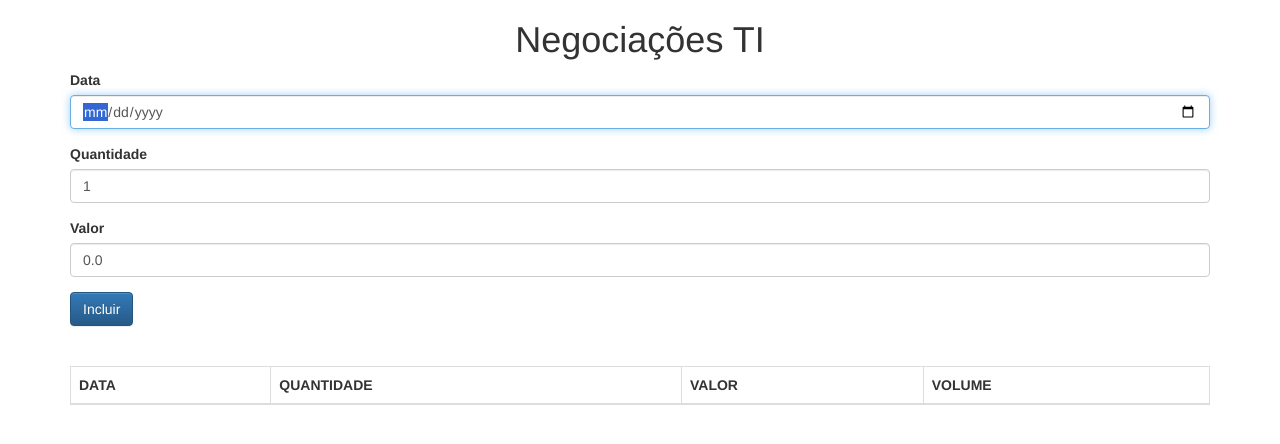
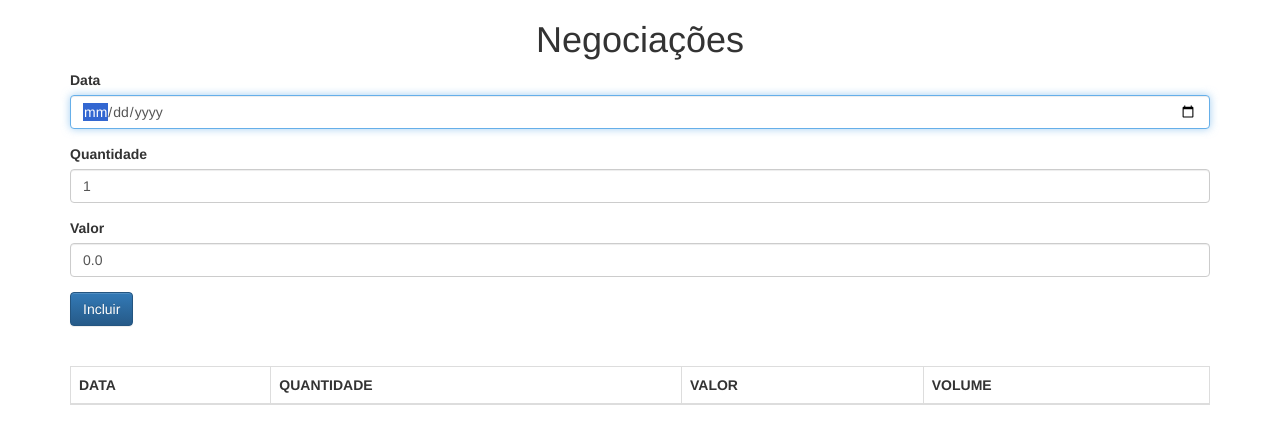
Before and after one commit to moraesmarcus/AluraTypescriptOne, a website: page app/index.html in a window 1280 px wide. Drawn offline with Linux system fonts and the light colour scheme.

Commit message:
correcao titulo

```diff
--- a/app/index.html
+++ b/app/index.html
@@ -10,7 +10,7 @@
 
 <body class="container">
 
-    <h1 class="text-center">Negociações TI</h1>
+    <h1 class="text-center">Negociações</h1>
 
     <div id="mensagemView"></div>
 
```
